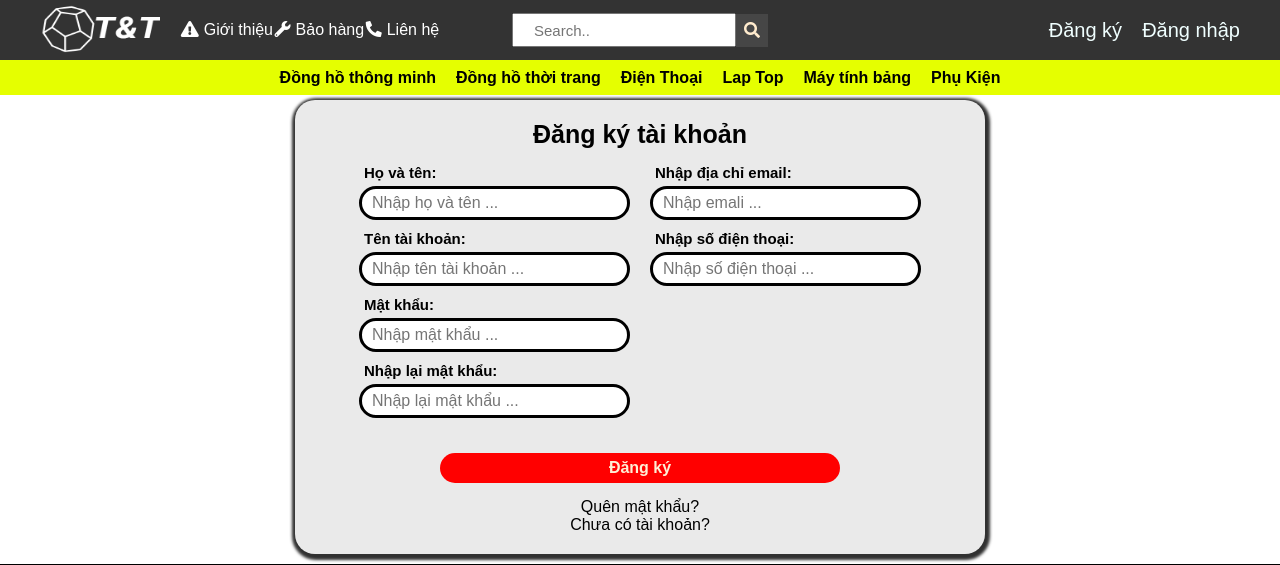
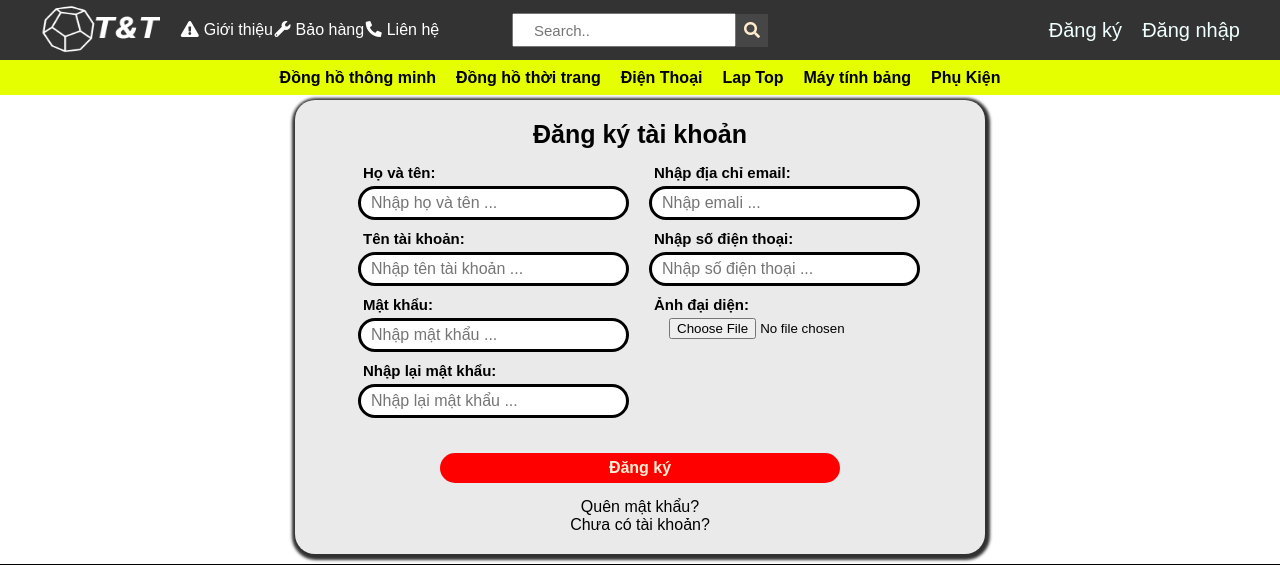
Before and after one commit to vudat003/test-code2, a PHP site: page /form_dangky.php in a window 1280 px wide. Shown: the top 565 px of the page. Run offline with PHP 8.4, Linux system fonts and the light colour scheme; data comes from the database, SQL or seed files in the repository.

Commit message:
sua dang ky

```diff
--- a/ThucTapCS/form_dangky.php
+++ b/ThucTapCS/form_dangky.php
@@ -47,6 +47,9 @@
                 <p>Nhập số điện thoại:</p>
                 <input type="text" name="sdt" id="sdt" placeholder="Nhập số điện thoại ...">
                 <span id="error_sdt" class="error"></span>
+                <p>Ảnh đại diện:</p>
+                <input type="file" name="anhdaidien" id="anhdaidien">
+                <span id="error_fileanh" class="error"></span>
             </div>
         </div>
         <div id="dangkytk">
```
